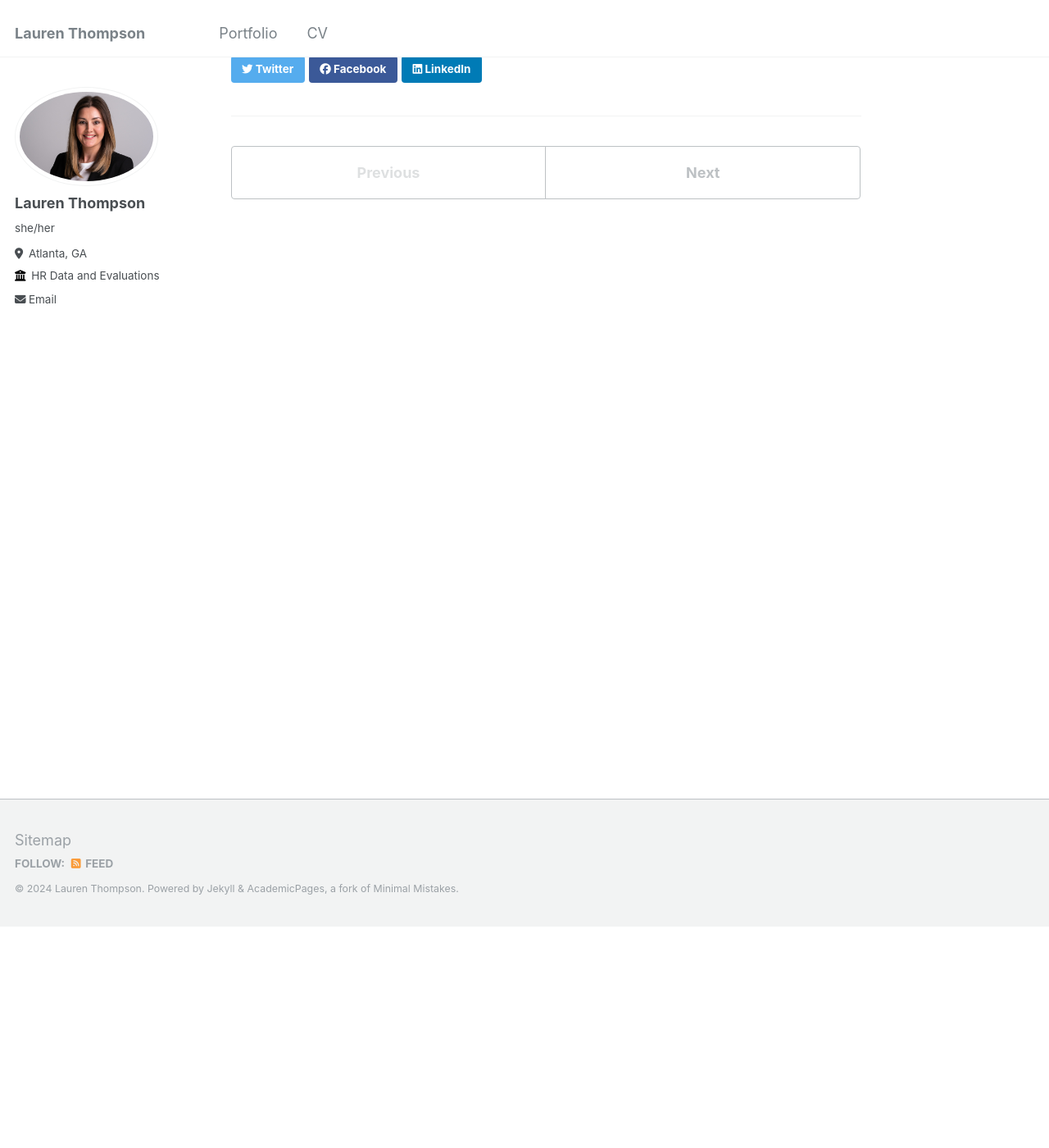
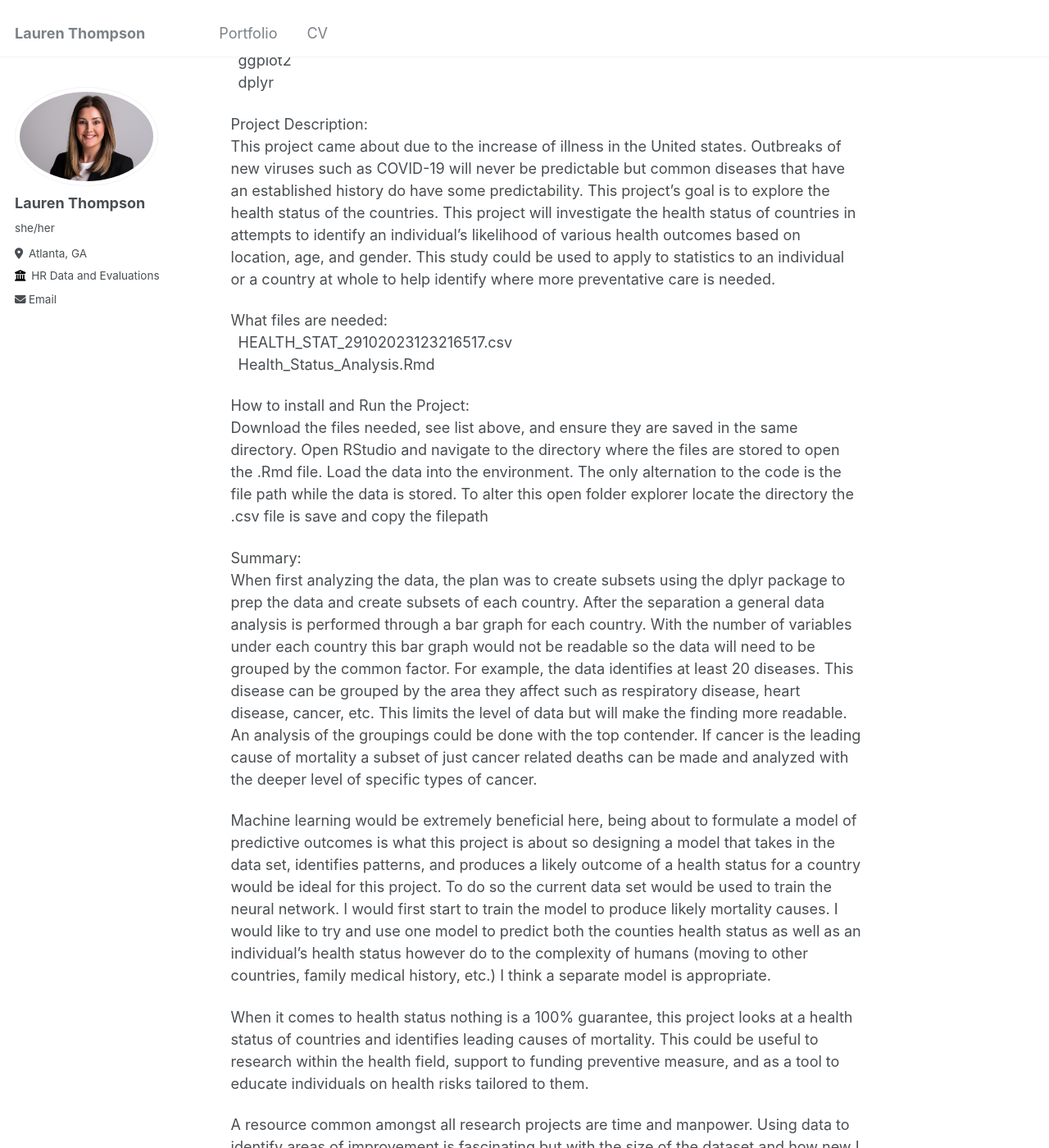
Before and after one commit to laurenthompson4477/Portfolio.github.io, a Jekyll site: the page built from _portfolio/Health_Status_Analysis.md, in a window 1280 px wide and 1400 px high, scrolled down 270 px. Shown: the whole window at 82% size. Built offline with Jekyll 4.4.1, drawn with Linux system fonts in a browser that asks for light colours; some of the changed text lies outside the part shown.

Commit message:
Update Health_Status_Analysis.md

```diff
--- a/_portfolio/Health_Status_Analysis.md
+++ b/_portfolio/Health_Status_Analysis.md
@@ -3,3 +3,36 @@ title: "Health Status Analysis"
 excerpt: "This project came about due to the increase of illness in the United states. Outbreaks of new viruses such as COVID-19 will never be predictable but common diseases that have an established history do have some predictability. This project’s goal is to explore the health status of the countries. This project will investigate the health status of countries in attempts to identify an individual’s likelihood of various health outcomes based on location, age, and gender. This study could be used to apply to statistics to an individual or a country at whole to help identify where more preventative care is needed."
 collection: portfolio
 ---
+
+
+Project Title: [Health Status Analysis](https://github.com/laurenthompson4477/laurenthompson4477.github.io/blob/main/Health_Status/Health_Status_Analysis.Rmd)
+
+Language: R
+
+Libraries Used: <br>
+&ensp;ggplot2 <br>
+&ensp;dplyr
+
+Project Description: <br>
+This project came about due to the increase of illness in the United states. Outbreaks of new viruses such as COVID-19 will never be predictable but common diseases that have an established history do have some predictability. This project’s goal is to explore the health status of the countries. This project will investigate the health status of countries in attempts to identify an individual’s likelihood of various health outcomes based on location, age, and gender. This study could be used to apply to statistics to an individual or a country at whole to help identify where more preventative care is needed.
+
+What files are needed:<br>
+	&ensp;HEALTH_STAT_29102023123216517.csv<br>
+	&ensp;Health_Status_Analysis.Rmd
+
+How to install and Run the Project:<br>
+Download the files needed, see list above, and ensure they are saved in the same directory. Open RStudio and navigate to the directory where the files are stored to open the .Rmd file. Load the data into the environment. The only alternation to the code is the file path while the data is stored. To alter this open folder explorer locate the directory the .csv file is save and copy the filepath
+
+Summary:<br>
+When first analyzing the data, the plan was to create subsets using the dplyr package to prep the data and create subsets of each country. After the separation a general data analysis is performed through a bar graph for each country. With the number of variables under each country this bar graph would not be readable so the data will need to be grouped by the common factor. For example, the data identifies at least 20 diseases. This disease can be grouped by the area they affect such as respiratory disease, heart disease, cancer, etc. This limits the level of data but will make the finding more readable. An analysis of the groupings could be done with the top contender. If cancer is the leading cause of mortality a subset of just cancer related deaths can be made and analyzed with the deeper level of specific types of cancer.
+
+Machine learning would be extremely beneficial here, being about to formulate a model of predictive outcomes is what this project is about so designing a model that takes in the data set, identifies patterns, and produces a likely outcome of a health status for a country would be ideal for this project. To do so the current data set would be used to train the neural network. I would first start to train the model to produce likely mortality causes. I would like to try and use one model to predict both the counties health status as well as an individual’s health status however do to the complexity of humans (moving to other countries, family medical history, etc.) I think a separate model is appropriate.
+
+When it comes to health status nothing is a 100% guarantee, this project looks at a health status of countries and identifies leading causes of mortality. This could be useful to research within the health field, support to funding preventive measure, and as a tool to educate individuals on health risks tailored to them.
+
+A resource common amongst all research projects are time and manpower. Using data to identify areas of improvement is fascinating but with the size of the dataset and how new I am to data science and analysis I found that I would need more time and a mentor to fully execute all the models with this dataset.
+The biggest limitation I have found within the dataset is the size of the data and the codes/labels provided. From the source the dataset was retrieved the data was formatted very nicely in a GUI. The data when exported to a csv file still held everything shown from the original course, however, the labels of the variables became abbreviated codes, such as "EVIEFE00" which represents females’ life expectancy at birth. For the female life expectancy at 40yrs old the code is "EVIEFE40". There are many diseases and mortality rate this dataset houses each with a different code. The limitation I was faced with was a lack of knowledge, this was overcome by researching a solution, and then applying the solution.
+
+Another useful variable would be data on family history, for example someone with an older family member who carry an inheritable disease are more likely to have said disease. Treatment history of family members may also be beneficial when looking on the micro end of this project. Having the treatment history of the family member could allow trying a different approach to treatment early on when the disease is in its early stages. However, this would require handling sensitive information, multiple datasets, and more time to clean, explore, and analysis the data to produce findings.
+
+This dataset has a lot of good information in it! It has a breakdown of mortality which I`ll admit isn`t a fun thing to research, however by knowing what causes high mortality or a poor health status, that country can focus resources to develop preventative measures. By identifying the cause of the problem, a solution can be formulated within our power, ethics, and morals. Or at the very least the population of the countries included in this project can be more informed and do with that information as they will.
```
